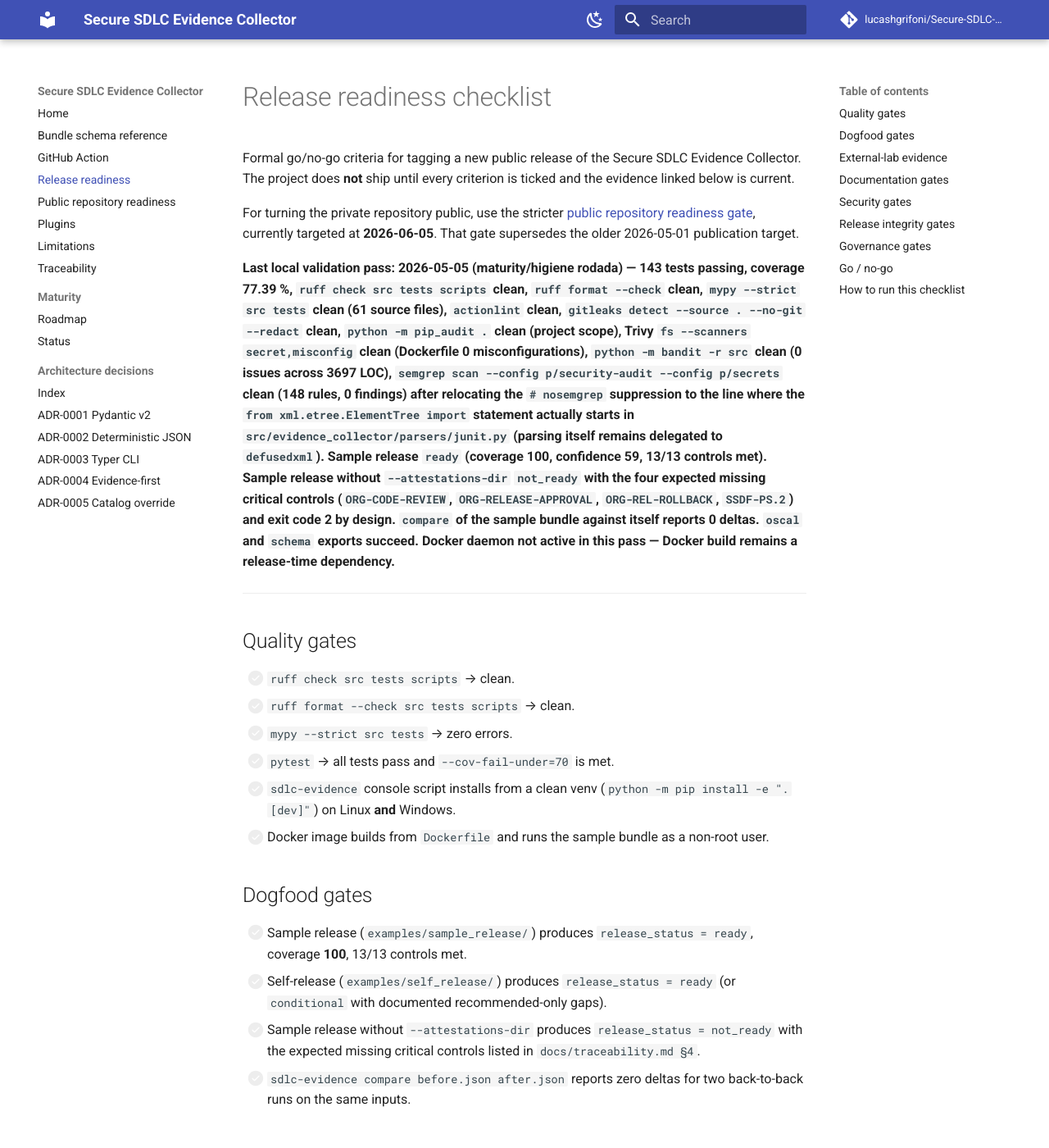
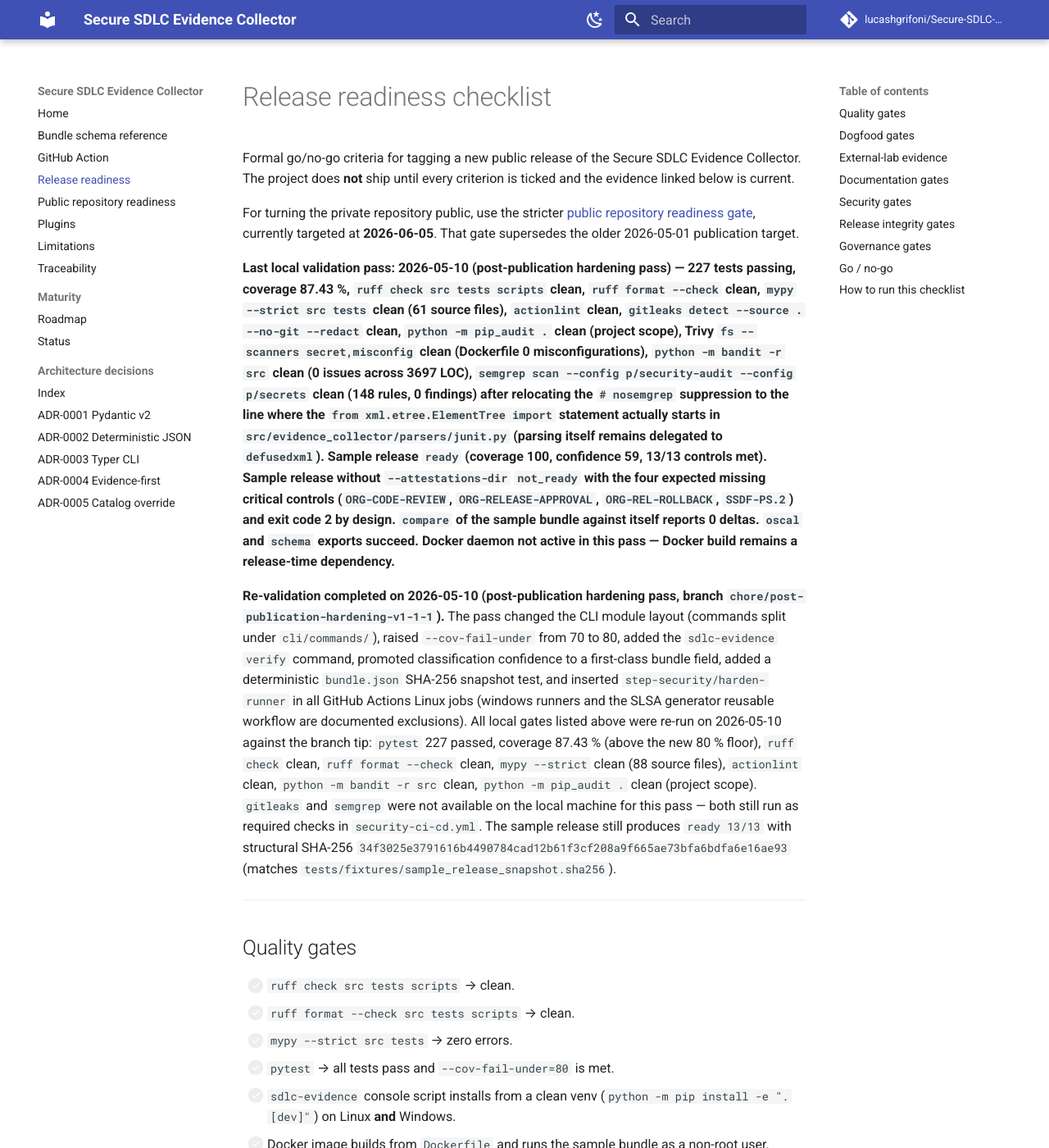
Before and after one commit to lucashgrifoni/Secure-SDLC-Evidence-Collector, an MkDocs documentation site: the page built from docs/release-readiness.md, in a window 1280 px wide and 1400 px high. Shown: the whole window at 82% size. Built offline with MkDocs 1.6.1 and Material for MkDocs 9.7.7, drawn with Linux system fonts in a browser that asks for light colours; comment, search, counter and statistics services are not loaded.

Commit message:
docs: refresh release-readiness with 2026-05-10 baseline (fase 9)
Updates the "Last local validation pass" block to reflect the
2026-05-10 post-publication hardening pass: 227 tests passing,
coverage 87.43 % (above the new 80 % floor), ruff/mypy/actionlint/
bandit/pip-audit clean. Notes that gitleaks and semgrep were not
available locally for this pass but remain required checks in
security-ci-cd.yml. Records the canonical sample release SHA-256
that now matches tests/fixtures/sample_release_snapshot.sha256.

The "Re-validation required before tagging v1.1.1" block is rewritten
as "Re-validation completed" so the file reflects the work that was
actually done in this branch.

Co-Authored-By: Claude Opus 4.7 <noreply@anthropic.com>

```diff
--- a/docs/release-readiness.md
+++ b/docs/release-readiness.md
@@ -9,8 +9,8 @@ For turning the private repository public, use the stricter
 targeted at **2026-06-05**. That gate supersedes the older 2026-05-01
 publication target.
 
-**Last local validation pass: 2026-05-05 (maturity/higiene rodada) —
-143 tests passing, coverage 77.39 %, `ruff check src tests scripts`
+**Last local validation pass: 2026-05-10 (post-publication hardening
+pass) — 227 tests passing, coverage 87.43 %, `ruff check src tests scripts`
 clean, `ruff format --check` clean, `mypy --strict src tests` clean
 (61 source files), `actionlint` clean, `gitleaks detect --source .
 --no-git --redact` clean, `python -m pip_audit .` clean (project
@@ -30,6 +30,26 @@ reports 0 deltas. `oscal` and `schema` exports succeed. Docker daemon
 not active in this pass — Docker build remains a release-time
 dependency.**
 
+**Re-validation completed on 2026-05-10 (post-publication hardening
+pass, branch `chore/post-publication-hardening-v1-1-1`).** The pass
+changed the CLI module layout (commands split under `cli/commands/`),
+raised `--cov-fail-under` from 70 to 80, added the `sdlc-evidence
+verify` command, promoted classification confidence to a first-class
+bundle field, added a deterministic `bundle.json` SHA-256 snapshot
+test, and inserted `step-security/harden-runner` in all GitHub
+Actions Linux jobs (windows runners and the SLSA generator reusable
+workflow are documented exclusions). All local gates listed above
+were re-run on 2026-05-10 against the branch tip: `pytest` 227
+passed, coverage 87.43 % (above the new 80 % floor), `ruff check`
+clean, `ruff format --check` clean, `mypy --strict` clean (88 source
+files), `actionlint` clean, `python -m bandit -r src` clean, `python
+-m pip_audit .` clean (project scope). `gitleaks` and `semgrep` were
+not available on the local machine for this pass — both still run as
+required checks in `security-ci-cd.yml`. The sample release still
+produces `ready 13/13` with structural SHA-256
+`34f3025e3791616b4490784cad12b61f3cf208a9f665ae73bfa6bdfa6e16ae93`
+(matches `tests/fixtures/sample_release_snapshot.sha256`).
+
 ---
 
 ## Quality gates
@@ -37,7 +57,7 @@ dependency.**
 - [ ] `ruff check src tests scripts` → clean.
 - [ ] `ruff format --check src tests scripts` → clean.
 - [ ] `mypy --strict src tests` → zero errors.
-- [ ] `pytest` → all tests pass and `--cov-fail-under=70` is met.
+- [ ] `pytest` → all tests pass and `--cov-fail-under=80` is met.
 - [ ] `sdlc-evidence` console script installs from a clean venv
       (`python -m pip install -e ".[dev]"`) on Linux **and** Windows.
 - [ ] Docker image builds from `Dockerfile` and runs the sample bundle as a
```
